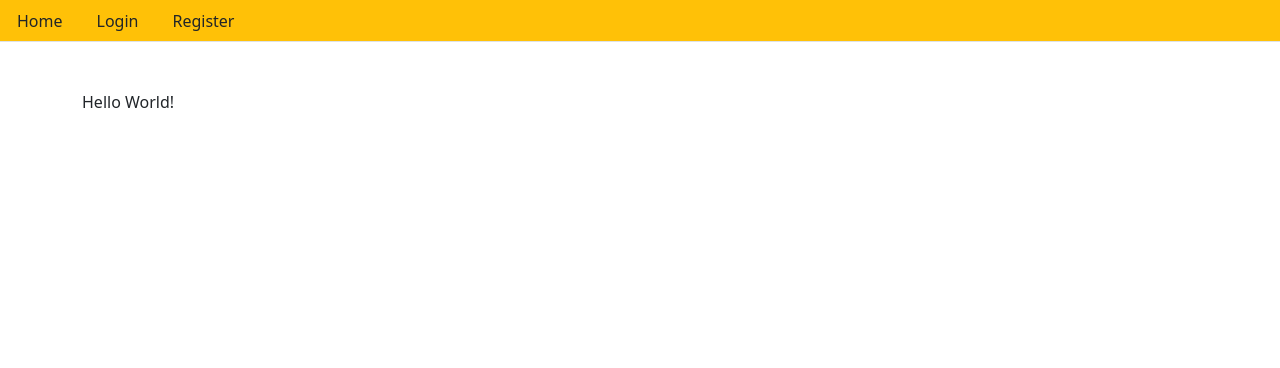
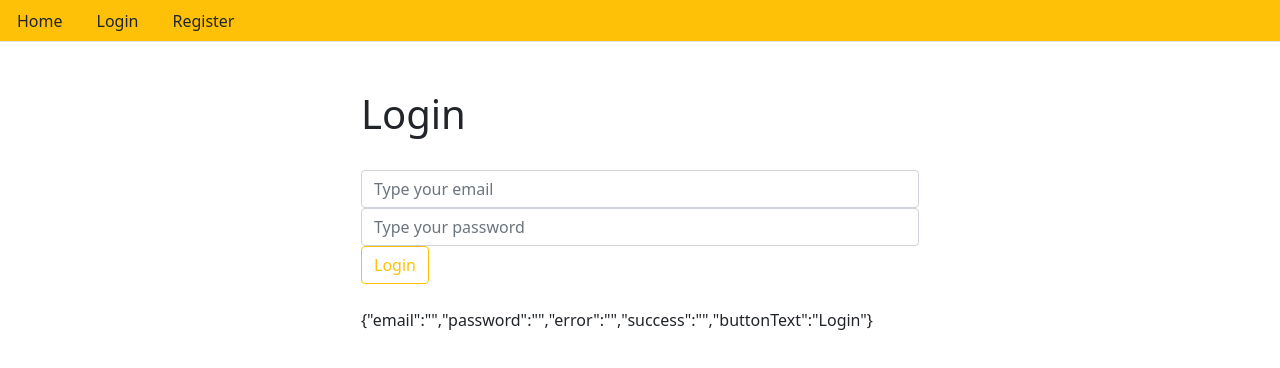
Before and after one commit to AadityaSharma/hacker.io, a Next.js app in the folder client/: page /login in a window 1280 px wide. Shown: the top 368 px of the page. Built offline with nearby package versions, Linux system fonts and the light colour scheme.

Commit message:
frontend for login page

```diff
--- a/client/pages/login.js
+++ b/client/pages/login.js
@@ -1,9 +1,96 @@
+import { useState } from 'react';
 import Layout from '../components/Layout';
+import axios from 'axios';
+import { showSuccessMessage, showErrorMessage } from '../helpers/alerts';
+import { API } from '../config';
+import Link from 'next/link';
+import Router from 'next/router';
 
-const Home = () => (
-  <Layout>
-    <div>Hello World!</div>
-  </Layout>
-);
+const Login = () => {
+	const [state, setState] = useState({
+		email: '',
+		password: '',
+		error: '',
+		success: '',
+		buttonText: 'Login',
+	});
 
-export default Home;
+	const { name, email, password, error, success, buttonText } = state;
+
+	const handleChange = (name) => (event) => {
+		setState({
+			...state,
+			[name]: event.target.value,
+			error: '',
+			success: '',
+			buttonText: 'Login',
+		});
+	};
+
+	const handleSubmit = async (event) => {
+		event.preventDefault();
+		console.table({ email, password });
+
+		setState({ ...state, buttonText: 'Logging in' });
+
+		try {
+			const response = await axios.post(`${API}/login`, {
+				email,
+				password,
+			});
+		} catch (error) {
+			console.log(error);
+			setState({
+				...state,
+				buttonText: 'Login',
+				error: error.response.data.error,
+			});
+		}
+	};
+
+	const loginForm = () => (
+		<form onSubmit={handleSubmit}>
+			<div className='form-group'>
+				<input
+					value={email}
+					onChange={handleChange('email')}
+					type='email'
+					className='form-control'
+					placeholder='Type your email'
+					required
+				/>
+			</div>
+			<div className='form-group'>
+				<input
+					value={password}
+					onChange={handleChange('password')}
+					type='password'
+					className='form-control'
+					placeholder='Type your password'
+					required
+				/>
+			</div>
+			<div className='form-group'>
+				<button type='submit' className='btn btn-outline-warning'>
+					{buttonText}
+				</button>
+			</div>
+		</form>
+	);
+
+	return (
+		<Layout>
+			{success && showSuccessMessage(success)}
+			{error && showErrorMessage(error)}
+			<div className='col-md-6 offset-md-3'>
+				<h1>Login</h1>
+				<br />
+				{loginForm()}
+				<br />
+				{JSON.stringify(state)}
+			</div>
+		</Layout>
+	);
+};
+
+export default Login;
```
